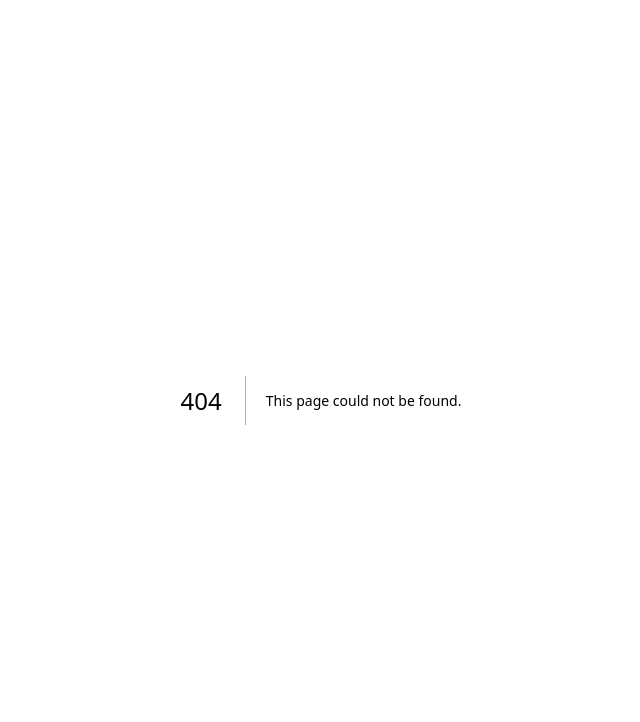
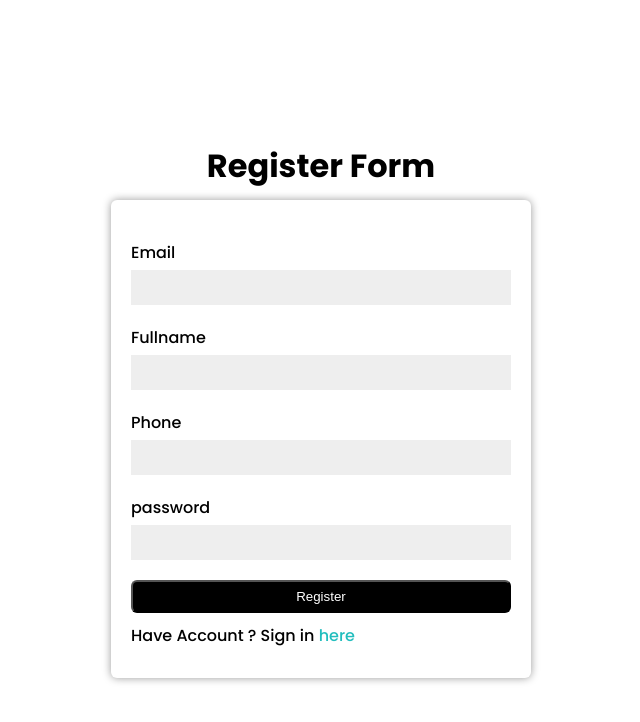
Before and after one commit to raisyaf20/toko, a Next.js app: page /auth/register in a window 1280 px wide. Before the commit this address had no page. Shown: the top 722 px of the page, without its empty margins (319-959 px from the left). Built offline with nearby package versions, Linux system fonts and the light colour scheme.

Commit message:
feat: register page done

```diff
--- a/package.json
+++ b/package.json
@@ -10,13 +10,17 @@
     "prepare": "husky install"
   },
   "dependencies": {
+    "bcrypt": "^5.1.1",
+    "firebase": "^10.7.2",
     "next": "14.1.0",
     "react": "^18",
-    "react-dom": "^18"
+    "react-dom": "^18",
+    "sass": "^1.70.0"
   },
   "devDependencies": {
     "@testing-library/jest-dom": "^6.3.0",
     "@testing-library/react": "^14.1.2",
+    "@types/bcrypt": "^5.0.2",
     "@types/node": "^20",
     "@types/react": "^18",
     "@types/react-dom": "^18",
--- /dev/null
+++ b/src/components/views/auth/RegisterView.tsx
@@ -0,0 +1,98 @@
+/* eslint-disable react-hooks/rules-of-hooks */
+import styles from "@/styles/auth/Register.module.scss";
+import Link from "next/link";
+import { useRouter } from "next/router";
+import { FormEvent, useState } from "react";
+
+const RegisterView = () => {
+  const [message, setMessage] = useState("");
+  const { push } = useRouter();
+
+  const handleSubmit = async (event: FormEvent<HTMLFormElement>) => {
+    event.preventDefault();
+
+    const form = event.target as HTMLFormElement;
+
+    const data = {
+      email: form.email.value,
+      fullname: form.fullname.value,
+      phone: form.phone.value,
+      password: form.password.value,
+    };
+    const result = await fetch("/api/user/register", {
+      method: "POST",
+      headers: {
+        "Content-Type": "application/json",
+      },
+      body: JSON.stringify(data),
+    })
+      .then((res) => res.json())
+      .then((data) => {
+        if (data.statusCode === 200) {
+          form.reset();
+          push("/auth/login");
+        } else {
+          setMessage(data.error.message);
+        }
+      });
+  };
+
+  return (
+    <div className={styles.container}>
+      <div className={styles.register}>
+        <h1 className={styles.register__title}>Register Form</h1>
+        <div className={styles.register__form}>
+          {message && (
+            <p className={styles.register__form__message}>{message}</p>
+          )}
+          <form onSubmit={handleSubmit}>
+            <div className={styles.register__form__item}>
+              <label htmlFor="email">Email</label>
+              <input
+                type="email"
+                name="email"
+                id="email"
+                className={styles.register__form__item__input}
+              />
+            </div>
+            <div className={styles.register__form__item}>
+              <label htmlFor="fullname">Fullname</label>
+              <input
+                type="text"
+                name="fullname"
+                id="fullname"
+                className={styles.register__form__item__input}
+              />
+            </div>
+            <div className={styles.register__form__item}>
+              <label htmlFor="phone">Phone</label>
+              <input
+                type="number"
+                name="phone"
+                id="phone"
+                className={styles.register__form__item__input}
+              />
+            </div>
+            <div className={styles.register__form__item}>
+              <label htmlFor="password">password</label>
+              <input
+                type="password"
+                name="password"
+                id="password"
+                className={styles.register__form__item__input}
+              />
+            </div>
+            <button type="submit" className={styles.register__form__button}>
+              Register
+            </button>
+          </form>
+          <p className={styles.register__link}>
+            Have Account ? Sign in <Link href={"/auth/login"}>here</Link>
+          </p>
+        </div>
+      </div>
+    </div>
+  );
+};
+
+export default RegisterView;
--- /dev/null
+++ b/src/lib/firebase/init.ts
@@ -0,0 +1,18 @@
+// Import the functions you need from the SDKs you need
+import { initializeApp } from "firebase/app";
+// TODO: Add SDKs for Firebase products that you want to use
+// https://firebase.google.com/docs/web/setup#available-libraries
+
+// Your web app's Firebase configuration
+const firebaseConfig = {
+  apiKey: process.env.NEXT_FIREBASE_API_KEY,
+  authDomain: process.env.NEXT_FIREBASE_AUTH_DOMAIN,
+  projectId: process.env.NEXT_FIREBASE_PROJECT_ID,
+  storageBucket: process.env.NEXT_FIREBASE_STORAGE_BUCKET,
+  messagingSenderId: process.env.NEXT_FIREBASE_MESSAGING_SENDER_ID,
+  appId: process.env.NEXT_FIREBASE_APP_ID,
+};
+
+// Initialize Firebase
+const app = initializeApp(firebaseConfig);
+export default app;
--- /dev/null
+++ b/src/lib/firebase/serviceFirebase.ts
@@ -0,0 +1,54 @@
+import {
+  addDoc,
+  collection,
+  doc,
+  getDoc,
+  getDocs,
+  getFirestore,
+  query,
+  where,
+} from "firebase/firestore";
+import app from "./init";
+import bcrypt from "bcrypt";
+
+const firestore = getFirestore(app);
+
+export async function retriveData(collectionName: string) {
+  const snapshot = await getDocs(collection(firestore, collectionName));
+  return snapshot.docs.map((e) => ({
+    id: e.id,
+    ...e.data(),
+  }));
+}
+
+export async function retriveById(collectionName: string, id: string) {
+  const snapshot = await getDoc(doc(firestore, collectionName, id));
+  return snapshot.data();
+}
+
+export async function signUp(userData: Users, callback: Function) {
+  const q = query(
+    collection(firestore, "users"),
+    where("email", "==", userData.email)
+  );
+  const snapshot = await getDocs(q);
+  const data = snapshot.docs.map((e) => ({
+    id: e.id,
+    ...e.data(),
+  }));
+
+  if (data.length > 0) {
+    callback(false, "Email is registered");
+  } else {
+    if (!userData.role) {
+      userData.role = "member";
+    }
+    userData.password = await bcrypt.hash(userData.password, 10);
+    await addDoc(collection(firestore, "users"), userData)
+      .then(() => callback(true, "Success creted user signup"))
+      .catch((error) => {
+        callback(false, error);
+        console.log(error);
+      });
+  }
+}
--- a/src/pages/_app.tsx
+++ b/src/pages/_app.tsx
@@ -1,6 +1,17 @@
 import "@/styles/globals.css";
 import type { AppProps } from "next/app";
+import { Poppins } from "next/font/google";
+
+const poppins = Poppins({
+  subsets: ["latin"],
+  style: "normal",
+  weight: ["100", "300", "500", "600", "700", "800", "900"],
+});
 
 export default function App({ Component, pageProps }: AppProps) {
-  return <Component {...pageProps} />;
+  return (
+    <div className={poppins.className}>
+      <Component {...pageProps} />
+    </div>
+  );
 }
--- /dev/null
+++ b/src/pages/api/user/register.ts
@@ -0,0 +1,25 @@
+import type { NextApiRequest, NextApiResponse } from "next";
+import { signUp } from "@/lib/firebase/serviceFirebase";
+
+export default async function handler(
+  req: NextApiRequest,
+  res: NextApiResponse
+) {
+  if (req.method === "POST") {
+    await signUp(req.body, (status: Boolean, msg: any) => {
+      if (status) {
+        res.status(200).json({ status: true, statusCode: 200, message: msg });
+      } else {
+        res
+          .status(400)
+          .json({ status: false, statusCode: 400, error: { message: msg } });
+      }
+    });
+  } else {
+    res.status(405).json({
+      status: false,
+      statusCode: 405,
+      error: { message: "method not allowed" },
+    });
+  }
+}
--- /dev/null
+++ b/src/pages/auth/register.tsx
@@ -0,0 +1,10 @@
+import RegisterView from "@/components/views/auth/RegisterView";
+import React from "react";
+
+export default function RegisterPage() {
+  return (
+    <div>
+      <RegisterView />
+    </div>
+  );
+}
--- /dev/null
+++ b/src/styles/auth/Register.module.scss
@@ -0,0 +1,62 @@
+.container {
+  padding: 20px;
+}
+
+.register {
+  display: flex;
+  align-items: center;
+  justify-content: center;
+  flex-direction: column;
+  // width: 100vw;
+  min-height: 100vh;
+
+  &__title {
+    font-size: 32px;
+    margin-bottom: 10px;
+  }
+  &__form {
+    width: 420px;
+    border-radius: 6px;
+    padding: 20px;
+    box-shadow: 0 0 8px rgba(0, 0, 0, 0.4);
+    margin-bottom: 20px;
+    &__message {
+      color: red;
+      font-size: 19px;
+      text-align: center;
+    }
+    &__item {
+      display: flex;
+      flex-direction: column;
+      margin: 20px 0;
+      &__input {
+        padding: 10px;
+        border: none;
+        background-color: #eee;
+        margin-top: 5px;
+        outline: none;
+      }
+    }
+    &__button {
+      background-color: #000;
+      color: #fff;
+      width: 100%;
+      padding: 7px;
+      border-radius: 6px;
+    }
+  }
+  &__link {
+    margin: 10px 0;
+    a {
+      color: #23bebe;
+    }
+  }
+}
+
+@media (max-width: 556px) {
+  .register {
+    &__form {
+      width: 100%;
+    }
+  }
+}
--- a/src/styles/globals.css
+++ b/src/styles/globals.css
@@ -1,78 +1,3 @@
-:root {
-  --max-width: 1100px;
-  --border-radius: 12px;
-  --font-mono: ui-monospace, Menlo, Monaco, "Cascadia Mono", "Segoe UI Mono",
-    "Roboto Mono", "Oxygen Mono", "Ubuntu Monospace", "Source Code Pro",
-    "Fira Mono", "Droid Sans Mono", "Courier New", monospace;
-
-  --foreground-rgb: 0, 0, 0;
-  --background-start-rgb: 214, 219, 220;
-  --background-end-rgb: 255, 255, 255;
-
-  --primary-glow: conic-gradient(
-    from 180deg at 50% 50%,
-    #16abff33 0deg,
-    #0885ff33 55deg,
-    #54d6ff33 120deg,
-    #0071ff33 160deg,
-    transparent 360deg
-  );
-  --secondary-glow: radial-gradient(
-    rgba(255, 255, 255, 1),
-    rgba(255, 255, 255, 0)
-  );
-
-  --tile-start-rgb: 239, 245, 249;
-  --tile-end-rgb: 228, 232, 233;
-  --tile-border: conic-gradient(
-    #00000080,
-    #00000040,
-    #00000030,
-    #00000020,
-    #00000010,
-    #00000010,
-    #00000080
-  );
-
-  --callout-rgb: 238, 240, 241;
-  --callout-border-rgb: 172, 175, 176;
-  --card-rgb: 180, 185, 188;
-  --card-border-rgb: 131, 134, 135;
-}
-
-@media (prefers-color-scheme: dark) {
-  :root {
-    --foreground-rgb: 255, 255, 255;
-    --background-start-rgb: 0, 0, 0;
-    --background-end-rgb: 0, 0, 0;
-
-    --primary-glow: radial-gradient(rgba(1, 65, 255, 0.4), rgba(1, 65, 255, 0));
-    --secondary-glow: linear-gradient(
-      to bottom right,
-      rgba(1, 65, 255, 0),
-      rgba(1, 65, 255, 0),
-      rgba(1, 65, 255, 0.3)
-    );
-
-    --tile-start-rgb: 2, 13, 46;
-    --tile-end-rgb: 2, 5, 19;
-    --tile-border: conic-gradient(
-      #ffffff80,
-      #ffffff40,
-      #ffffff30,
-      #ffffff20,
-      #ffffff10,
-      #ffffff10,
-      #ffffff80
-    );
-
-    --callout-rgb: 20, 20, 20;
-    --callout-border-rgb: 108, 108, 108;
-    --card-rgb: 100, 100, 100;
-    --card-border-rgb: 200, 200, 200;
-  }
-}
-
 * {
   box-sizing: border-box;
   padding: 0;
@@ -85,23 +10,7 @@ body {
   overflow-x: hidden;
 }
 
-body {
-  color: rgb(var(--foreground-rgb));
-  background: linear-gradient(
-      to bottom,
-      transparent,
-      rgb(var(--background-end-rgb))
-    )
-    rgb(var(--background-start-rgb));
-}
-
 a {
   color: inherit;
   text-decoration: none;
 }
-
-@media (prefers-color-scheme: dark) {
-  html {
-    color-scheme: dark;
-  }
-}
```
Also changed, not shown: src/pages/auth/login.tsx (added, +7 -0 lines), types.d.ts (added, +7 -0 lines), 2 other files (tests, documents, lock files or other folders).
